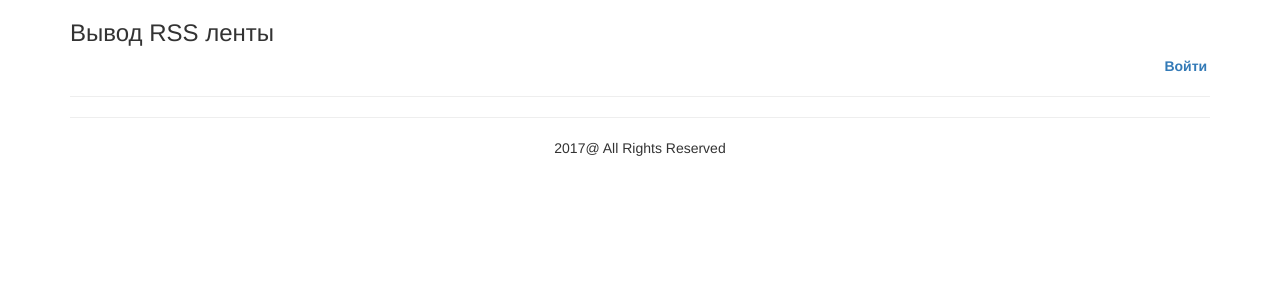
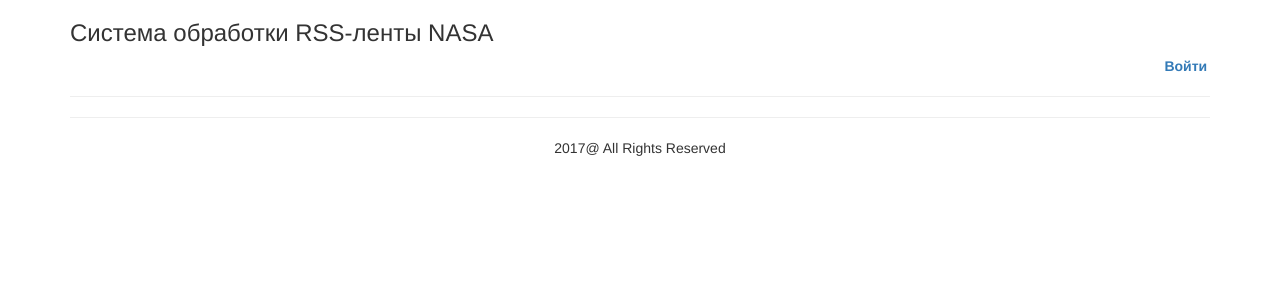
Before and after one commit to Criro777/RSS, a PHP site: page /app/views/layouts/main.php in a window 1280 px wide. Shown: the top 300 px of the page. Run offline with PHP 8.4, Linux system fonts and the light colour scheme; the template is opened without the code that fills it, so the values that code supplies are empty.

Commit message:
Внесены небольшие поправки в шаблон

```diff
--- a/app/views/layouts/main.php
+++ b/app/views/layouts/main.php
@@ -18,7 +18,7 @@
 
     <div class="container">
 
-        <h3>Вывод RSS ленты</h3>
+        <h3>Система обработки RSS-ленты NASA</h3>
         <?php if (!isset($_SESSION['user'])): ?>
         <div style="margin-left: 96%;"><b><a class ="back" href="/user/login">Войти</a></b></div>
         <?php else: ?>
```
